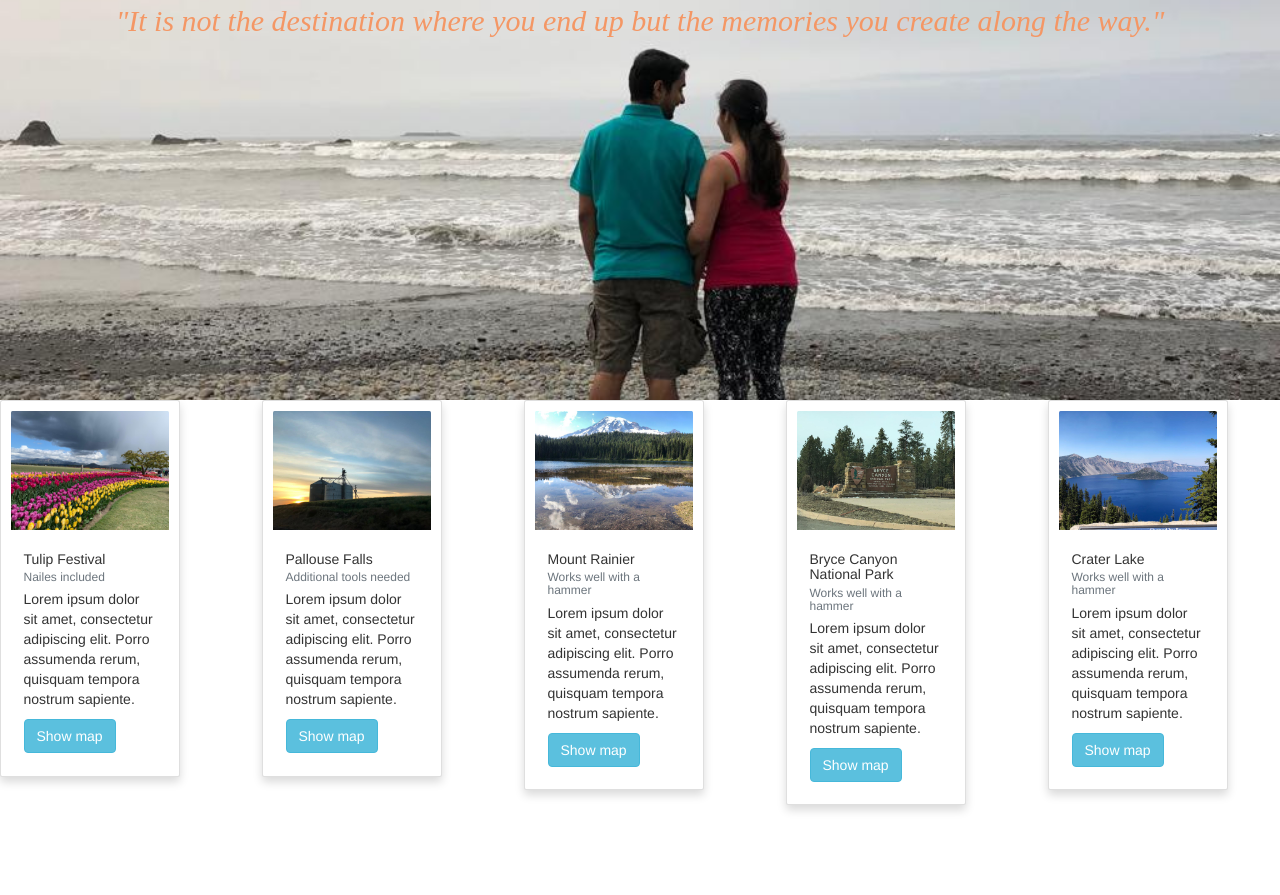
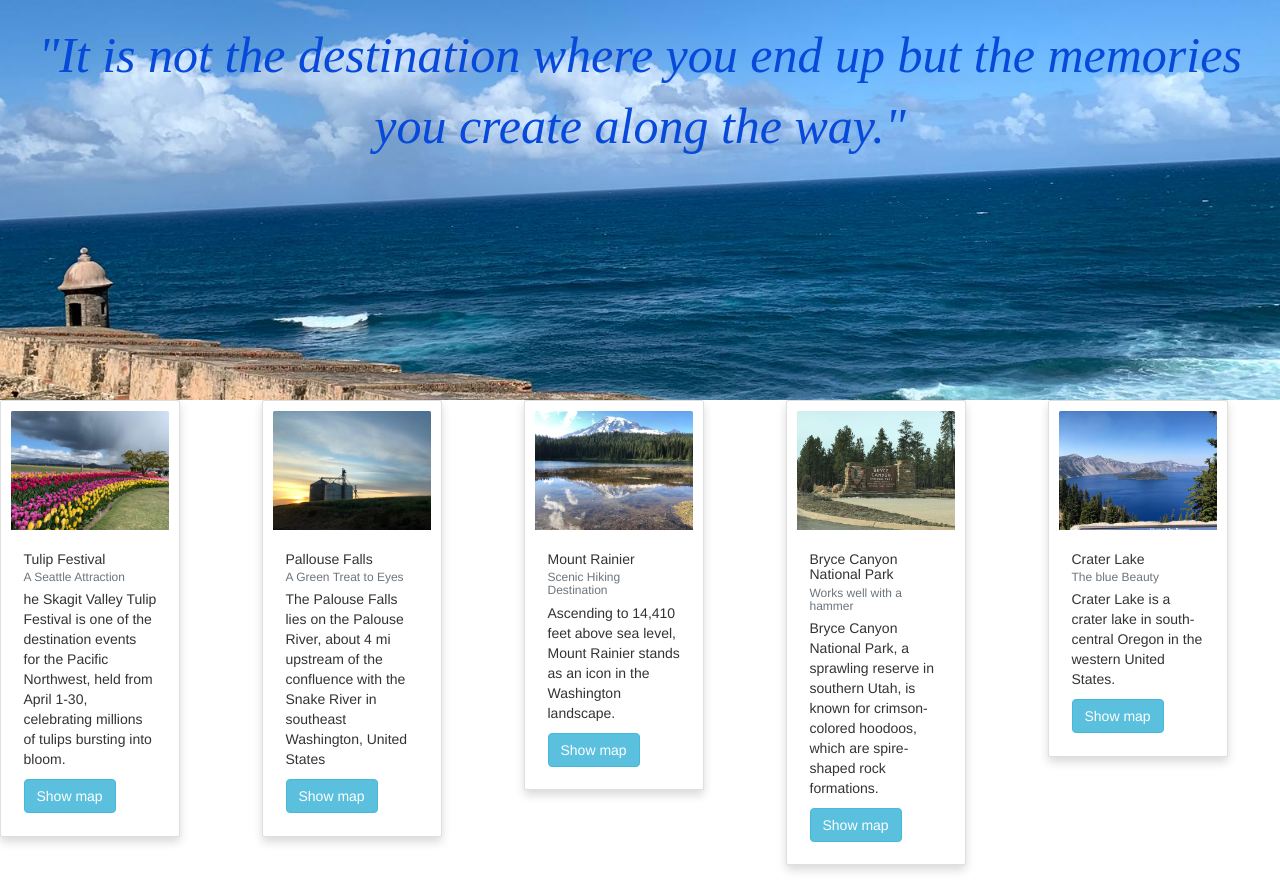
Before and after one commit to sayalichakradeo/imt549_assignment10, a plain HTML site: page index.html in a window 1280 px wide. Before the commit the page ends 835 px from the top, so only its background shows below. Drawn offline with nearby package versions, Linux system fonts and the light colour scheme.

Commit message:
adding more changes

```diff
--- a/css/styles.css
+++ b/css/styles.css
@@ -12,7 +12,7 @@ html {
 
 .bg {
     /* The image used */
-    background-image: url("../images/img4.jpeg");
+    background-image: url("../images/img9.jpeg");
 
     /* Full height */
     height: 100%;
@@ -24,13 +24,14 @@ html {
 }
 
 .headline {
-    color: #f49765;
+    color: #0749d8;
     font-family: Raleway;
     font-weight: 200;
-    font-size: 3rem;
+    font-size: 5rem;
     font-style: italic;
     margin: 0;
     text-align: center;
+    padding-top: 20px;
 }
 
 .map-container-9,
--- a/index.html
+++ b/index.html
@@ -5,16 +5,16 @@
     <meta charset="UTF-8">
     <meta name="viewport" content="width=device-width, initial-scale=1.0">
     <meta http-equiv="X-UA-Compatible" content="ie=edge">
-    <link rel="stylesheet" href="https://cdnjs.cloudflare.com/ajax/libs/twitter-bootstrap/3.3.6/css/bootstrap.min.css">
+    <link rel="stylesheet" href="http://cdnjs.cloudflare.com/ajax/libs/twitter-bootstrap/3.3.6/css/bootstrap.min.css">
     <title>Travel with Us</title>
-    <link rel="stylesheet" href="https://cdnjs.cloudflare.com/ajax/libs/normalize/8.0.0/normalize.min.css">
+    <link rel="stylesheet" href="http://cdnjs.cloudflare.com/ajax/libs/normalize/8.0.0/normalize.min.css">
     <link rel="stylesheet" href="css/styles.css">
     <!-- Bootstrap v4.3.1 CSS stylesheet -->
-    <link rel="stylesheet" href="https://stackpath.bootstrapcdn.com/bootstrap/4.3.1/css/bootstrap.min.css"
+    <link rel="stylesheet" href="http://stackpath.bootstrapcdn.com/bootstrap/4.3.1/css/bootstrap.min.css"
         integrity="sha384-ggOyR0iXCbMQv3Xipma34MD+dH/1fQ784/j6cY/iJTQUOhcWr7x9JvoRxT2MZw1T" crossorigin="anonymous" />
     <link rel="stylesheet" href="http://maxcdn.bootstrapcdn.com/bootstrap/3.3.6/css/bootstrap.min.css">
 
-    <script src="https://ajax.googleapis.com/ajax/libs/jquery/1.12.4/jquery.min.js"></script>
+    <script src="http://ajax.googleapis.com/ajax/libs/jquery/1.12.4/jquery.min.js"></script>
     <script src="http://maxcdn.bootstrapcdn.com/bootstrap/3.3.6/js/bootstrap.min.js"></script>
 </head>
 
@@ -35,9 +35,9 @@
                 <img class="card-img-top" src="images/img8.jpeg" alt="Card image cap">
                 <div class="card-body">
                     <h5 class="card-title">Tulip Festival</h5>
-                    <h6 class="card-subtitle mb-2 text-muted">Nailes included</h6>
-                    <p class="card-text">Lorem ipsum dolor sit amet, consectetur adipiscing elit. Porro assumenda rerum,
-                        quisquam tempora nostrum sapiente.</p>
+                    <h6 class="card-subtitle mb-2 text-muted">A Seattle Attraction</h6>
+                    <p class="card-text">he Skagit Valley Tulip Festival is one of the destination events for the
+                        Pacific Northwest, held from April 1-30, celebrating millions of tulips bursting into bloom.</p>
                     <button type="button" class="btn btn-info" data-toggle="modal" data-target="#modalRegular">Show
                         map</button>
 
@@ -87,9 +87,9 @@
                 <img class="card-img-top" src="images/img3.jpeg" alt="Card image cap">
                 <div class="card-body">
                     <h5 class="card-title">Pallouse Falls</h5>
-                    <h6 class="card-subtitle mb-2 text-muted">Additional tools needed</h6>
-                    <p class="card-text">Lorem ipsum dolor sit amet, consectetur adipiscing elit. Porro assumenda rerum,
-                        quisquam tempora nostrum sapiente.</p>
+                    <h6 class="card-subtitle mb-2 text-muted">A Green Treat to Eyes</h6>
+                    <p class="card-text">The Palouse Falls lies on the Palouse River, about 4 mi upstream of the
+                        confluence with the Snake River in southeast Washington, United States</p>
                     <button type="button" class="btn btn-info" data-toggle="modal" data-target="#modalPalouse">Show
                         map</button>
                 </div>
@@ -138,9 +138,9 @@
                 <img class="card-img-top" src="images/img5.jpeg" alt="Card image cap">
                 <div class="card-body">
                     <h5 class="card-title">Mount Rainier</h5>
-                    <h6 class="card-subtitle mb-2 text-muted">Works well with a hammer</h6>
-                    <p class="card-text">Lorem ipsum dolor sit amet, consectetur adipiscing elit. Porro assumenda rerum,
-                        quisquam tempora nostrum sapiente.</p>
+                    <h6 class="card-subtitle mb-2 text-muted">Scenic Hiking Destination</h6>
+                    <p class="card-text">Ascending to 14,410 feet above sea level, Mount Rainier stands as an icon in
+                        the Washington landscape. </p>
                     <button type="button" class="btn btn-info" data-toggle="modal" data-target="#modalMtRainier">Show
                         map</button>
                 </div>
@@ -190,8 +190,8 @@
                 <div class="card-body">
                     <h5 class="card-title">Bryce Canyon National Park</h5>
                     <h6 class="card-subtitle mb-2 text-muted">Works well with a hammer</h6>
-                    <p class="card-text">Lorem ipsum dolor sit amet, consectetur adipiscing elit. Porro assumenda rerum,
-                        quisquam tempora nostrum sapiente.</p>
+                    <p class="card-text">Bryce Canyon National Park, a sprawling reserve in southern Utah, is known for
+                        crimson-colored hoodoos, which are spire-shaped rock formations. </p>
                     <button type="button" class="btn btn-info" data-toggle="modal" data-target="#modalBryce">Show
                         map</button>
                 </div>
@@ -239,9 +239,9 @@
                 <img class="card-img-top" src="images/img7.jpeg" alt="Card image cap">
                 <div class="card-body">
                     <h5 class="card-title">Crater Lake</h5>
-                    <h6 class="card-subtitle mb-2 text-muted">Works well with a hammer</h6>
-                    <p class="card-text">Lorem ipsum dolor sit amet, consectetur adipiscing elit. Porro assumenda rerum,
-                        quisquam tempora nostrum sapiente.</p>
+                    <h6 class="card-subtitle mb-2 text-muted">The blue Beauty</h6>
+                    <p class="card-text">Crater Lake is a crater lake in south-central Oregon in the western United
+                        States. </p>
                     <button type="button" class="btn btn-info" data-toggle="modal" data-target="#modalCrater">Show
                         map</button>
                 </div>
```
Also changed, not shown: images/img9.jpeg (added).
